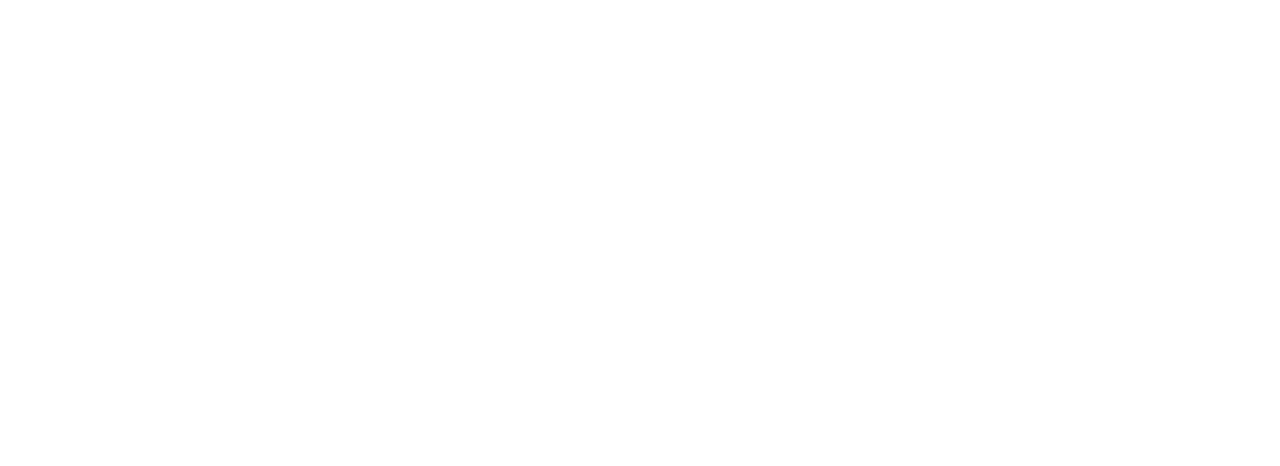
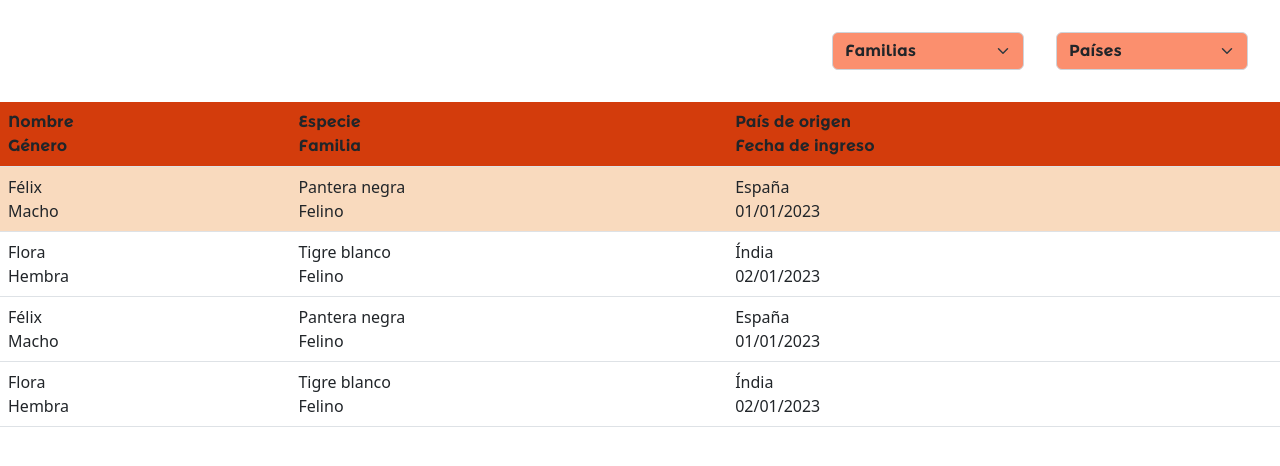
Before and after one commit to JohnnyRamirezSancho/Zootopia, a Vue app in the folder src/main/frontend/: page /ListView in a window 1280 px wide. Before the commit this address had no page. Shown: the top 466 px of the page. Built offline with nearby package versions, Linux system fonts and the light colour scheme.

Commit message:
end of login and start of list

```diff
--- a/src/main/frontend/src/App.vue
+++ b/src/main/frontend/src/App.vue
@@ -1,11 +1,12 @@
 <script setup>
-import { RouterLink, RouterView } from 'vue-router'
+import ListView from './views/ListView.vue';
+// import { RouterLink, RouterView } from 'vue-router'
 
 </script>
 
 <template>
-
-  <header>
+  <ListView></ListView>
+  <!-- <header>
 
     <div class="wrapper">
 
@@ -14,7 +15,7 @@ import { RouterLink, RouterView } from 'vue-router'
     </div>
   </header>
 
-  <RouterView />
+  <RouterView /> -->
 </template>
 
 <style scoped>
--- /dev/null
+++ b/src/main/frontend/src/components/Alert.vue
@@ -0,0 +1,16 @@
+<script setup>
+
+</script>
+
+<template>
+<div class="alert alert-warning alert-dismissible fade show" role="alert">
+  <strong>Error</strong> Contraseña o usuario incorrecta
+  <button type="button" class="btn-close" data-bs-dismiss="alert" aria-label="Close"></button>
+</div>
+
+</template>
+
+<style lang="scss" scoped>
+
+
+</style>
--- /dev/null
+++ b/src/main/frontend/src/components/FilterCountries.vue
@@ -0,0 +1,27 @@
+<script setup>
+
+</script>
+
+<template>
+<select id="filter" class="form-select" aria-label="Default select example">
+  <option selected>Países</option>
+  <option value="España">España</option>
+  <option value="Canada">Canada</option>
+  <option value="India">Índia</option>
+  <option value="Australia">Australia</option>
+  <option value="Brasil">Brasil</option>
+
+</select>
+
+</template>
+
+<style lang="scss" scoped>
+#filter{
+    background-color: #FB8F6E;
+    width: 15vw;
+    font-family: Mont;
+
+}
+
+
+</style>
--- /dev/null
+++ b/src/main/frontend/src/components/FilterFamily.vue
@@ -0,0 +1,28 @@
+<script setup>
+
+</script>
+
+<template>
+<select id="filter" class="form-select" aria-label="Default select example">
+  <option selected>Familias</option>
+  <option value="Felinos">Felinos</option>
+  <option value="Cánidos">Cánidos</option>
+  <option value="Reptiles">Reptiles</option>
+  <option value="Mustelids">Mustelids</option>
+  <option value="Leporidae">Leporidae</option>
+
+</select>
+
+
+</template>
+
+<style lang="scss" scoped>
+#filter{
+    background-color: #FB8F6E;
+    width: 15vw;
+    font-family: Mont;
+
+}
+
+
+</style>
--- a/src/main/frontend/src/views/HomeView.vue
+++ b/src/main/frontend/src/views/HomeView.vue
@@ -1,9 +1,80 @@
 <script setup>
-
+import Alert from'../components/Alert.vue'
 </script>
 
 <template>
-  <main>
+<Alert></Alert>
+<section class="vh-100">
+  <div class="container py-5 h-100">
+    <div class="row d-flex justify-content-center align-items-center h-100">
+      <div class="col-12 col-md-8 col-lg-6 col-xl-5">
+        <div class="card shadow-2-strong" id="bigCard" style="border-radius: 1rem;">
+          <div class="card-body p-5 text-center">
 
-  </main>
+            <h3 class="mb-5">WELCOME TO ZOOTOPIA COMMUNITY</h3>
+
+            <div class="form-outline mb-4">
+              <input type="email" id="typeEmailX-2" class="form-control form-control-lg" placeholder="Usuario"/>
+              <label class="form-label" for="typeEmailX-2"></label>
+            </div>
+
+            <div class="form-outline mb-4">
+              <input type="password" id="typePasswordX-2" class="form-control form-control-lg" placeholder="Contraseña" />
+              <label class="form-label" for="typePasswordX-2" ></label>
+            </div>
+
+
+            <button type="button" class="btn btn-success" id="login">Login</button>
+
+          </div>
+        </div>
+      </div>
+    </div>
+  </div>
+</section>
+
 </template>
+
+<style lang="scss" scoped>
+@font-face {
+    font-family: Title;
+    src: url(../assets/fonts/fz-zootopia-jposterscomar);
+}
+@font-face {
+    font-family: Mont;
+    src: url(../assets/fonts/MontserratAlternates-Bold.ttf);
+}
+
+section{
+ background-image: url(../assets/img/background.jpg);
+//  background-repeat: no-repeat;
+
+ #bigCard{
+    background-color: rgba(211, 60, 12, 0.5);
+
+
+  h3{
+    font-family: Mont;
+    color: #fff;
+
+  }
+
+  ::placeholder{
+   color: black;
+   font-family: Mont;
+  }
+
+  #login{
+    color: black;
+    height: 8vh;
+    width: 5vw;
+  }
+
+
+
+ }
+
+}
+
+
+</style>
--- a/src/main/frontend/src/views/ListView.vue
+++ b/src/main/frontend/src/views/ListView.vue
@@ -0,0 +1,71 @@
+<script setup>
+import FilterFamily from '../components/FilterFamily.vue';
+import FilterCountries from '../components/FilterCountries.vue'
+</script>
+
+<template>
+<div id="filter">
+    <FilterFamily></FilterFamily>
+    <FilterCountries></FilterCountries>
+</div>
+
+<table class="table" id="table">
+  <thead>
+    <tr id="titles">
+      <th scope="col">Nombre<br>Género</th>
+      <th scope="col">Especie<br>Familia</th>
+      <th scope="col">País de origen<br>Fecha de ingreso</th>
+    </tr>
+  </thead>
+  <tbody>
+    <tr id="orenge">
+      <td>Félix<br>Macho</td>
+      <td>Pantera negra<br>Felino</td>
+      <td>España<br>01/01/2023</td>
+    </tr>
+    <tr id="white">
+      <td>Flora<br>Hembra</td>
+      <td>Tigre blanco<br>Felino</td>
+      <td>Índia<br>02/01/2023</td>
+    </tr>
+    <tr id="orange">
+      <td>Félix<br>Macho</td>
+      <td>Pantera negra<br>Felino</td>
+      <td>España<br>01/01/2023</td>
+    </tr>
+    <tr id="white">
+      <td>Flora<br>Hembra</td>
+      <td>Tigre blanco<br>Felino</td>
+      <td>Índia<br>02/01/2023 </td>
+    </tr>
+  </tbody>
+</table>
+</template>
+
+<style lang="scss" scoped>
+@font-face {
+    font-family: Monts;
+    src: url(../assets/fonts/MontserratAlternates-Regular.ttf);
+}
+
+#filter{
+ display: flex;
+ justify-content: end;
+ margin: 1rem;
+
+}
+#table{
+
+thead{
+    background-color: #D33C0C;
+    font-family: Mont;
+}
+
+#orenge{
+    background-color: #F9DABE;
+
+}
+
+}
+
+</style>
```
Also changed, not shown: src/main/frontend/src/assets/fonts/fz-zootopia-jposterscomar/Zootopia JPosters.com.ar.otf (added), src/main/frontend/src/assets/fonts/fz-zootopia-jposterscomar/Zootopia_Font_JPosters.jpg (added).
